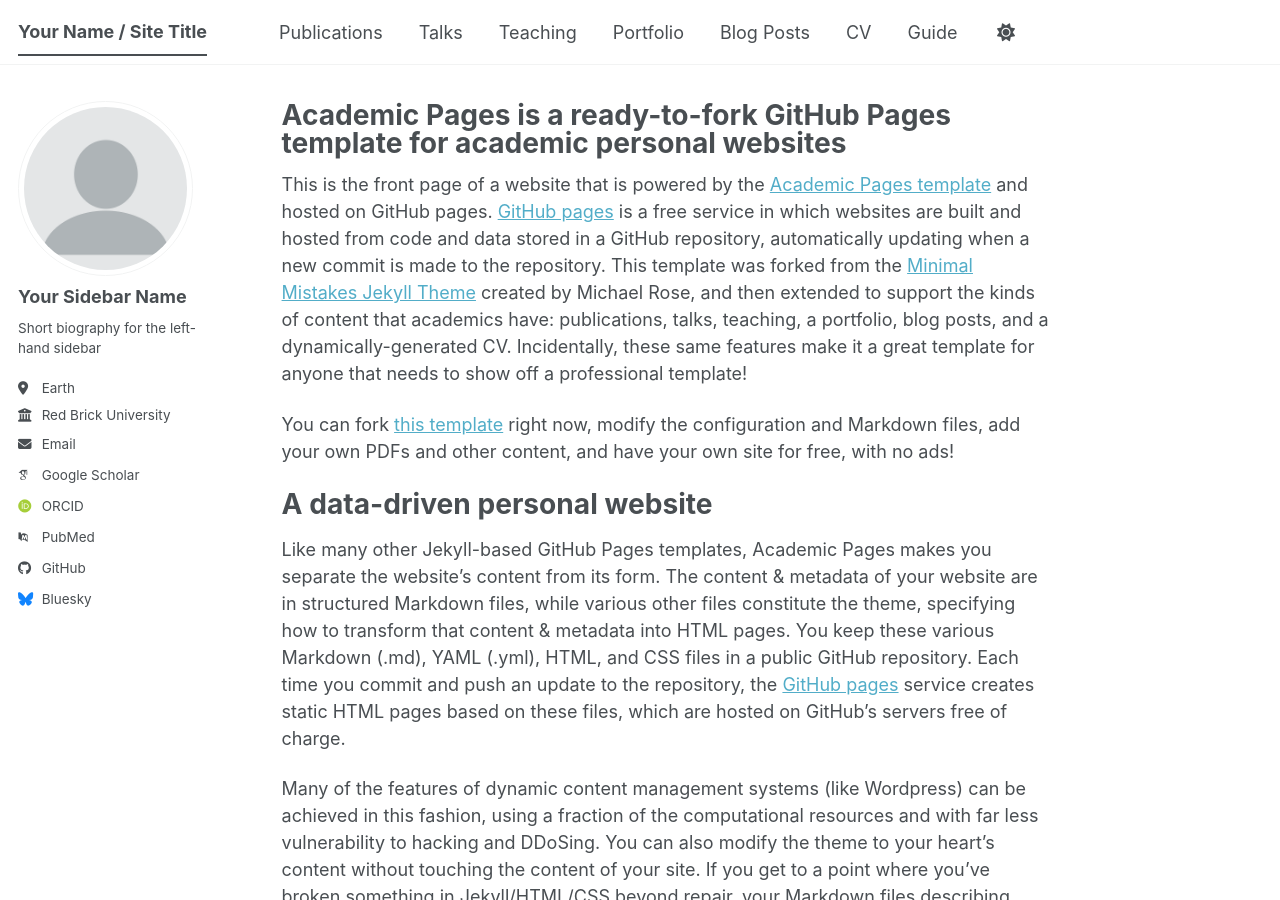
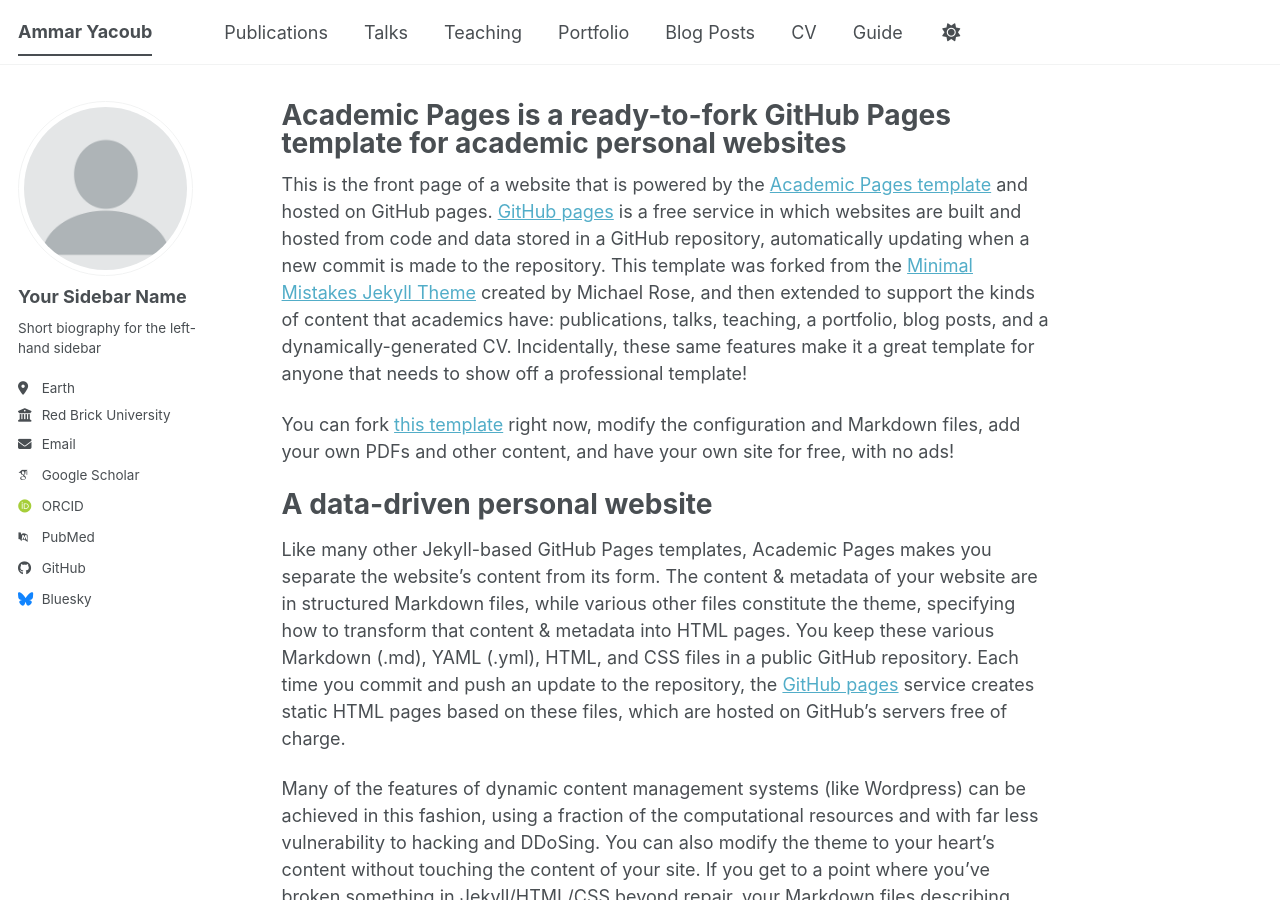
Before and after one commit to AmmarYacoub/AmmarYacoub.github.io, a Jekyll site: the page built from _pages/about.md, in a window 1280 px wide and 900 px high. Built offline with Jekyll 4.4.1, drawn with Linux system fonts in a browser that asks for light colours; some web fonts are replaced; a script bundle is joined from its source files by our own code; library files that are not in the unit come from our copies.

Commit message:
Update _config.yml

```diff
--- a/_config.yml
+++ b/_config.yml
@@ -9,7 +9,7 @@
 # Basic Site Settings
 locale                   : "en-US"
 site_theme               : "default" # The available themes options are "default", "air", "sunrise", "mint", "dirt" and "contrast"
-title                    : "Your Name / Site Title"
+title                    : "Ammar Yacoub"
 title_separator          : "-"
 name                     : &name "Your Name"
 description              : &description "Your Name's academic portfolio"   # Update this with a general description of your site, this is the default if not overridden by a page
```
